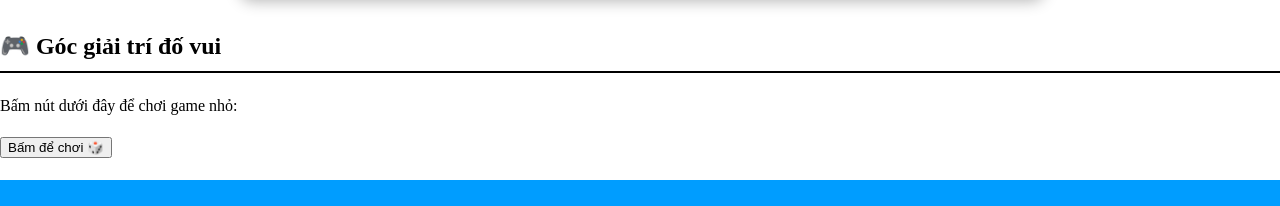
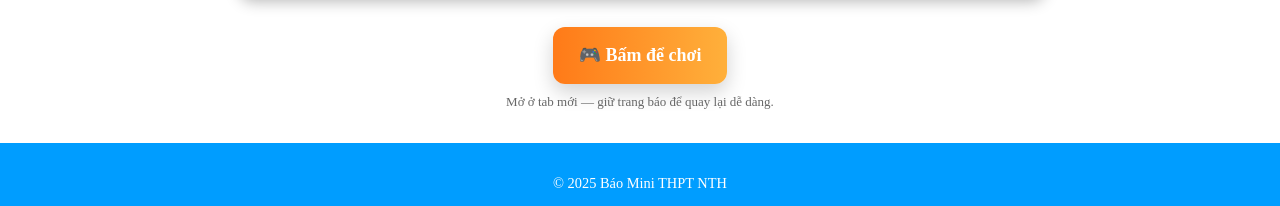
Before and after one commit to Hoen10/BAO-THPT-NTH, a plain HTML site: page index.html in a window 1280 px wide. Shown: the part 2557-2763 px from the top of the page. Drawn offline with Linux system fonts and the light colour scheme.

Commit message:
Add files via upload

```diff
--- a/index.html
+++ b/index.html
@@ -52,11 +52,16 @@
 
 
   <!-- Bài viết 4 -->
-  <article>
-    <h2>🎮 Góc giải trí đố vui</h2>
-    <p>Bấm nút dưới đây để chơi game nhỏ:</p>
-    <button onclick="playGame()">Bấm để chơi 🎲</button>
-  </article>
+<!-- Nút chuyển sang game (mở tab mới) -->
+<div class="play-block">
+  <a class="play-btn" href="https://presenter.ahaslides.com/shared-report/7390432-57039GR7347S9MDOG3P72amno9"
+     target="_blank" rel="noopener noreferrer">
+    🎮 Bấm để chơi
+  </a>
+  <p class="play-hint">Mở ở tab mới — giữ trang báo để quay lại dễ dàng.</p>
+</div>
+
+
 </main>
 <footer>
     <p>© 2025 Báo Mini THPT NTH</p>
--- a/style.css
+++ b/style.css
@@ -120,3 +120,33 @@ img {
   max-width: 80%;       /* cho ảnh không bị to quá */
   height: auto;         /* giữ tỉ lệ ảnh */
 }
+.play-block {
+  text-align: center;
+  margin: 30px auto;
+}
+
+.play-btn {
+  display: inline-block;
+  background: linear-gradient(90deg,#ff7a18,#ffb03b);
+  color: #fff;
+  font-weight: 700;
+  padding: 14px 26px;
+  font-size: 18px;
+  border-radius: 12px;
+  text-decoration: none;
+  box-shadow: 0 8px 20px rgba(0,0,0,0.18);
+  transition: transform .14s ease, box-shadow .14s ease;
+  border: none;
+  cursor: pointer;
+}
+
+.play-btn:hover, .play-btn:focus {
+  transform: translateY(-3px);
+  box-shadow: 0 12px 30px rgba(0,0,0,0.2);
+}
+
+.play-hint {
+  margin-top: 8px;
+  font-size: 13px;
+  color: #666;
+}
```
